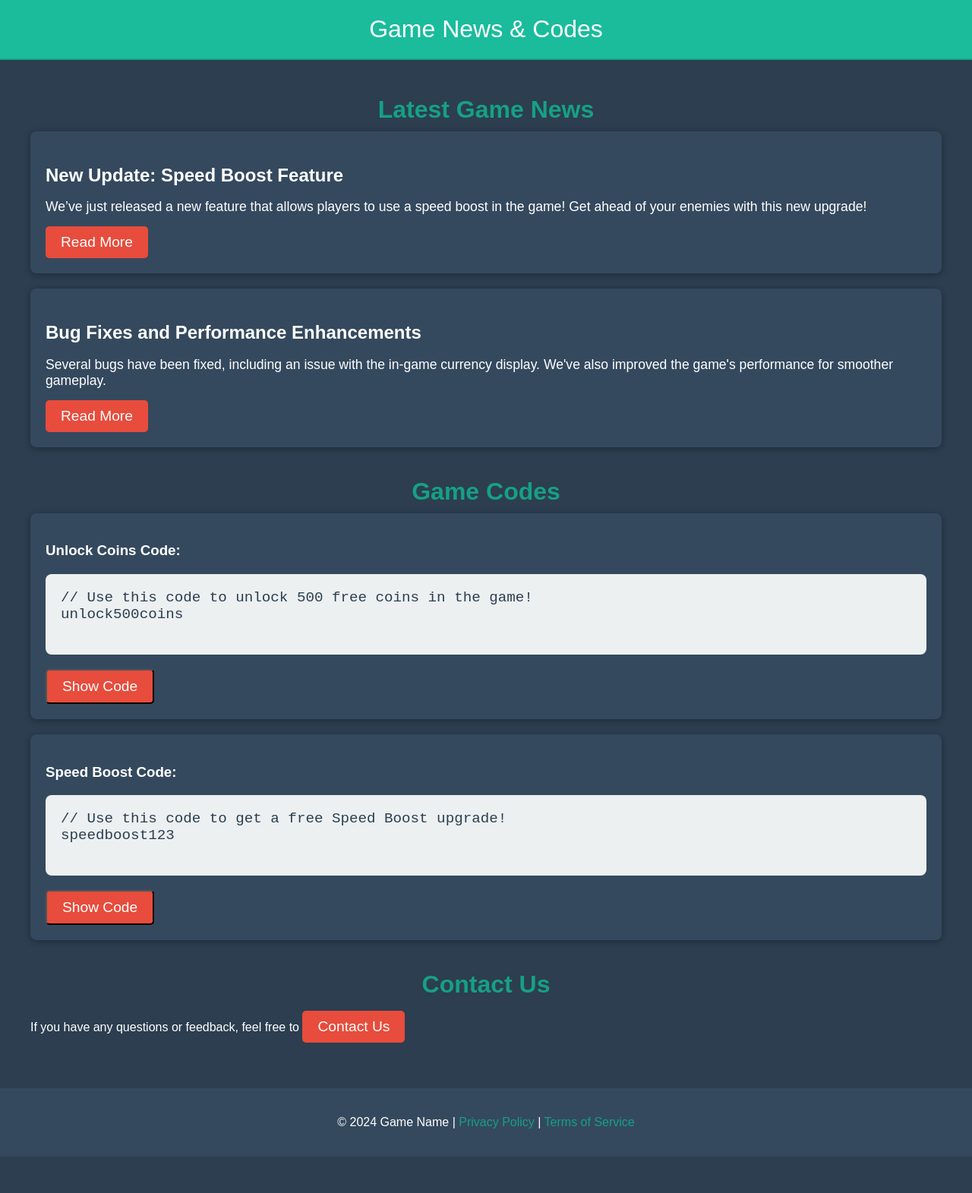
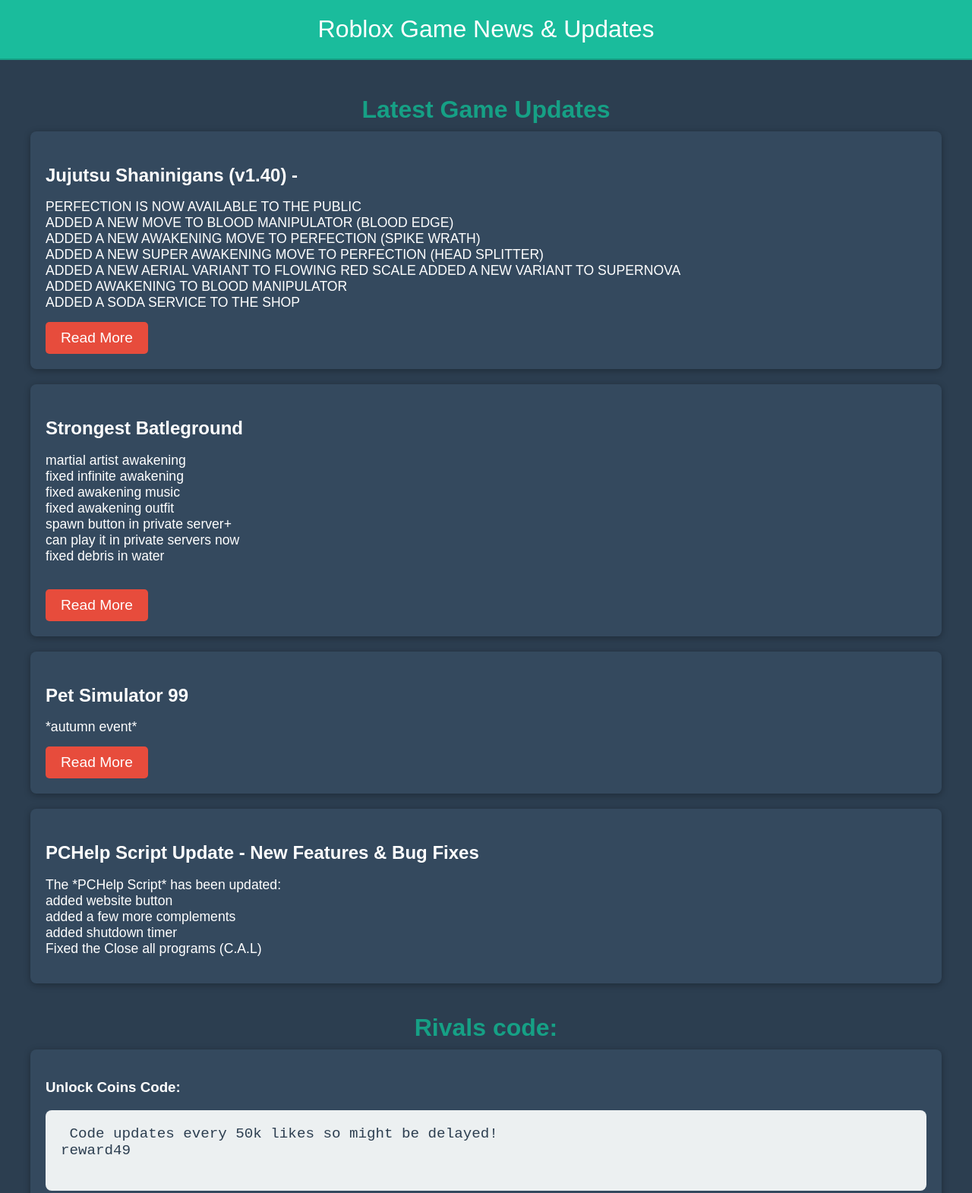
Before and after one commit to yadernikoder/weeberak, a plain HTML site: page index.html in a window 1280 px wide. Shown: the top 1571 px of the page at 76% size. Before the commit the page ends 1523 px from the top, so only its background shows below. Drawn offline with Linux system fonts and the light colour scheme.

Commit message:
Add files via upload

```diff
--- /dev/null
+++ b/index.css
@@ -0,0 +1,105 @@
+/* General Body Styles */
+body {
+    font-family: 'Arial', sans-serif;
+    background-color: #2c3e50;
+    color: white;
+    margin: 0;
+    padding: 0;
+    box-sizing: border-box;
+}
+
+header {
+    background-color: #1abc9c;
+    padding: 20px;
+    text-align: center;
+    font-size: 2em;
+    border-bottom: 2px solid #16a085;
+}
+
+.container {
+    max-width: 1200px;
+    margin: 0 auto;
+    padding: 20px;
+}
+
+.section {
+    margin-bottom: 40px;
+}
+
+h2 {
+    color: #16a085;
+    font-size: 2em;
+    margin-bottom: 10px;
+    text-align: center;
+}
+
+.news-card, .code-snippet {
+    background-color: #34495e;
+    border-radius: 8px;
+    padding: 20px;
+    margin-bottom: 20px;
+    box-shadow: 0 2px 10px rgba(0, 0, 0, 0.3);
+    transition: transform 0.3s ease-in-out;
+}
+
+.news-card:hover, .code-snippet:hover {
+    transform: scale(1.05);
+}
+
+.news-card h3 {
+    font-size: 1.5em;
+    margin-bottom: 10px;
+}
+
+.news-card p {
+    font-size: 1.1em;
+    margin-bottom: 15px;
+}
+
+.code-snippet pre {
+    background-color: #ecf0f1;
+    padding: 20px;
+    border-radius: 8px;
+    font-family: 'Courier New', monospace;
+    font-size: 1.2em;
+    color: #2c3e50;
+    white-space: pre-wrap;
+    word-wrap: break-word;
+}
+
+.btn {
+    display: inline-block;
+    background-color: #e74c3c;
+    padding: 10px 20px;
+    color: white;
+    text-decoration: none;
+    border-radius: 5px;
+    font-size: 1.2em;
+    transition: background-color 0.3s;
+}
+
+.btn:hover {
+    background-color: #c0392b;
+}
+
+footer {
+    background-color: #34495e;
+    padding: 20px;
+    text-align: center;
+}
+
+footer a {
+    color: #16a085;
+    text-decoration: none;
+}
+
+footer a:hover {
+    text-decoration: underline;
+}
+
+#codeDisplay, #codeDisplay1 {
+    display: none;
+    margin-top: 20px;
+    font-size: 1.2em;
+    color: #ecf0f1;
+}
--- a/index.html
+++ b/index.html
@@ -4,179 +4,119 @@
     <meta charset="UTF-8">
     <meta name="viewport" content="width=device-width, initial-scale=1.0">
     <title>Game News & Codes</title>
-    <style>
-        /* General Body Styles */
-        body {
-            font-family: 'Arial', sans-serif;
-            background-color: #2c3e50;
-            color: white;
-            margin: 0;
-            padding: 0;
-            box-sizing: border-box;
-        }
-
-        header {
-            background-color: #1abc9c;
-            padding: 20px;
-            text-align: center;
-            font-size: 2em;
-            border-bottom: 2px solid #16a085;
-        }
-
-        .container {
-            max-width: 1200px;
-            margin: 0 auto;
-            padding: 20px;
-        }
-
-        .section {
-            margin-bottom: 40px;
-        }
-
-        h2 {
-            color: #16a085;
-            font-size: 2em;
-            margin-bottom: 10px;
-            text-align: center;
-        }
-
-        .news-card, .code-snippet {
-            background-color: #34495e;
-            border-radius: 8px;
-            padding: 20px;
-            margin-bottom: 20px;
-            box-shadow: 0 2px 10px rgba(0, 0, 0, 0.3);
-            transition: transform 0.3s ease-in-out;
-        }
-
-        .news-card:hover, .code-snippet:hover {
-            transform: scale(1.05);
-        }
-
-        .news-card h3 {
-            font-size: 1.5em;
-            margin-bottom: 10px;
-        }
-
-        .news-card p {
-            font-size: 1.1em;
-            margin-bottom: 15px;
-        }
-
-        .code-snippet pre {
-            background-color: #ecf0f1;
-            padding: 20px;
-            border-radius: 8px;
-            font-family: 'Courier New', monospace;
-            font-size: 1.2em;
-            color: #2c3e50;
-            white-space: pre-wrap;
-            word-wrap: break-word;
-        }
-
-        .btn {
-            display: inline-block;
-            background-color: #e74c3c;
-            padding: 10px 20px;
-            color: white;
-            text-decoration: none;
-            border-radius: 5px;
-            font-size: 1.2em;
-            transition: background-color 0.3s;
-        }
-
-        .btn:hover {
-            background-color: #c0392b;
-        }
-
-        footer {
-            background-color: #34495e;
-            padding: 20px;
-            text-align: center;
-        }
-
-        footer a {
-            color: #16a085;
-            text-decoration: none;
-        }
-
-        footer a:hover {
-            text-decoration: underline;
-        }
-
-        /* Code Display */
-        #codeDisplay {
-            display: none;
-            margin-top: 20px;
-            font-size: 1.2em;
-            color: #ecf0f1;
-        }
-
-    </style>
+    <link rel="stylesheet" href="index.css"> <!-- Linking external CSS -->
 </head>
 <body>
 
 <header>
-    Game News & Codes
+    Roblox Game News & Updates
 </header>
 
 <div class="container">
 
     <!-- Latest News Section -->
     <div class="section">
-        <h2>Latest Game News</h2>
+        <h2>Latest Game Updates</h2>
+
+        <!-- Jujutsu Shaninigans Update -->
         <div class="news-card">
-            <h3>New Update: Speed Boost Feature</h3>
-            <p>We’ve just released a new feature that allows players to use a speed boost in the game! Get ahead of your enemies with this new upgrade!</p>
-            <a href="#" class="btn">Read More</a>
+            <h3>Jujutsu Shaninigans (v1.40) - </h3>
+            <p>PERFECTION IS NOW AVAILABLE TO THE PUBLIC
+<br>
+                ADDED A NEW MOVE TO BLOOD MANIPULATOR (BLOOD EDGE)
+<br>
+                ADDED A NEW AWAKENING MOVE TO PERFECTION (SPIKE WRATH)
+<br>
+                ADDED A NEW SUPER AWAKENING MOVE TO PERFECTION (HEAD SPLITTER)
+<br>
+                ADDED A NEW AERIAL VARIANT TO FLOWING RED SCALE
+                ADDED A NEW VARIANT TO SUPERNOVA
+<br>
+                ADDED AWAKENING TO BLOOD MANIPULATOR
+<br>
+                ADDED A SODA SERVICE TO THE SHOP
+            </p>
+            <a href="https://www.roblox.com/games/9391468976/PERFECTION-Jujutsu-Shenanigans" class="btn">Read More</a>
         </div>
+
+        <!-- Strongest Batleground Update -->
         <div class="news-card">
-            <h3>Bug Fixes and Performance Enhancements</h3>
-            <p>Several bugs have been fixed, including an issue with the in-game currency display. We've also improved the game's performance for smoother gameplay.</p>
-            <a href="#" class="btn">Read More</a>
+            <h3>Strongest Batleground</h3>
+            <p>martial artist awakening
+<br>
+                fixed infinite awakening
+<br>
+                fixed awakening music
+<br>
+                fixed awakening outfit
+<br>
+                spawn button in private server+
+<br>
+                can play it in private servers now
+<br>
+                fixed debris in water</p>
+<br>
+            <a href="https://www.roblox.com/games/10449761463/The-Strongest-Battlegroundss" class="btn">Read More</a>
         </div>
+
+        <!-- Pet Simulator 99 Update -->
+        <div class="news-card">
+            <h3>Pet Simulator 99</h3>
+            <p>*autumn event*</p>
+            <a href="https://www.biggames.io/post/pet-simulator-99-update-35" class="btn">Read More</a>
+        </div>
+
+        <!-- PCHelp Script Update -->
+        <div class="news-card">
+            <h3>PCHelp Script Update - New Features & Bug Fixes</h3>
+            <p>The *PCHelp Script* has been updated:
+                <br>
+                added website button
+                <br>
+                added a few more complements
+                <br>
+                added shutdown timer
+                <br>
+                Fixed the Close all programs (C.A.L)
+                <br>
+
+            </p>
+        </div>
+
     </div>
 
     <!-- Codes Section -->
     <div class="section">
-        <h2>Game Codes</h2>
+        <h2>Rivals code:</h2>
         <div class="code-snippet">
             <h3>Unlock Coins Code:</h3>
-            <pre>// Use this code to unlock 500 free coins in the game!
-unlock500coins
+            <pre> Code updates every 50k likes so might be delayed!
+reward49
             </pre>
-            <button class="btn" onclick="showCode('unlock500coins')">Show Code</button>
+            <button class="btn" id="showCodeBtn">see code</button>
             <p id="codeDisplay"></p>
         </div>
         <div class="code-snippet">
-            <h3>Speed Boost Code:</h3>
-            <pre>// Use this code to get a free Speed Boost upgrade!
-speedboost123
+            <h3>script</h3>
+            <pre>here will be the code to put in the update section
             </pre>
-            <button class="btn" onclick="showCode('speedboost123')">Show Code</button>
-            <p id="codeDisplay"></p>
+            <button class="btn" id="showCodeBtn1">Show Code</button>
+            <p id="codeDisplay1"></p>
         </div>
     </div>
 
     <!-- Contact Section -->
     <div class="section">
         <h2>Contact Us</h2>
-        <p>If you have any questions or feedback, feel free to <a href="mailto:support@game.com" class="btn">Contact Us</a></p>
+        <p>If you have any questions or feedback, feel free to <a href="NoobSmileRbYT@gmail.com" class="btn">Contact Us</a></p>
     </div>
 
 </div>
 
 <footer>
-    <p>© 2024 Game Name | <a href="#">Privacy Policy</a> | <a href="#">Terms of Service</a></p>
+    <p>© 2024 Roblox Game News | <a href="https://www.youtube.com/watch?v=dQw4w9WgXcQ&ab_channel=RickAstley">Privacy Policy</a> | <a href="https://www.youtube.com/watch?v=dQw4w9WgXcQ&ab_channel=RickAstley">Terms of Service</a></p>
 </footer>
 
-<script>
-    function showCode(code) {
-        let codeDisplay = document.getElementById("codeDisplay");
-        codeDisplay.textContent = "The code is: " + code;
-        codeDisplay.style.display = "block";
-    }
-</script>
-
+<script src="index.js"></script> <!-- Linking external JavaScript -->
 </body>
 </html>
--- /dev/null
+++ b/index.js
@@ -0,0 +1,12 @@
+// JavaScript for showing the code dynamically
+document.getElementById('showCodeBtn').addEventListener('click', function() {
+    var codeDisplay = document.getElementById('codeDisplay');
+    codeDisplay.textContent = 'The code is: unlock500coins';
+    codeDisplay.style.display = 'block';
+});
+
+document.getElementById('showCodeBtn1').addEventListener('click', function() {
+    var codeDisplay1 = document.getElementById('codeDisplay1');
+    codeDisplay1.textContent = "https://cdn.discordapp.com/attachments/1292155655528120491/1311331845408948264/PCHelp.pyw?ex=67487873&is=674726f3&hm=6ed3ae9789d7873125949a6c5710db977dcea8e2fb07ad02dff262768233904e&";
+    codeDisplay1.style.display = 'block';
+});
```
